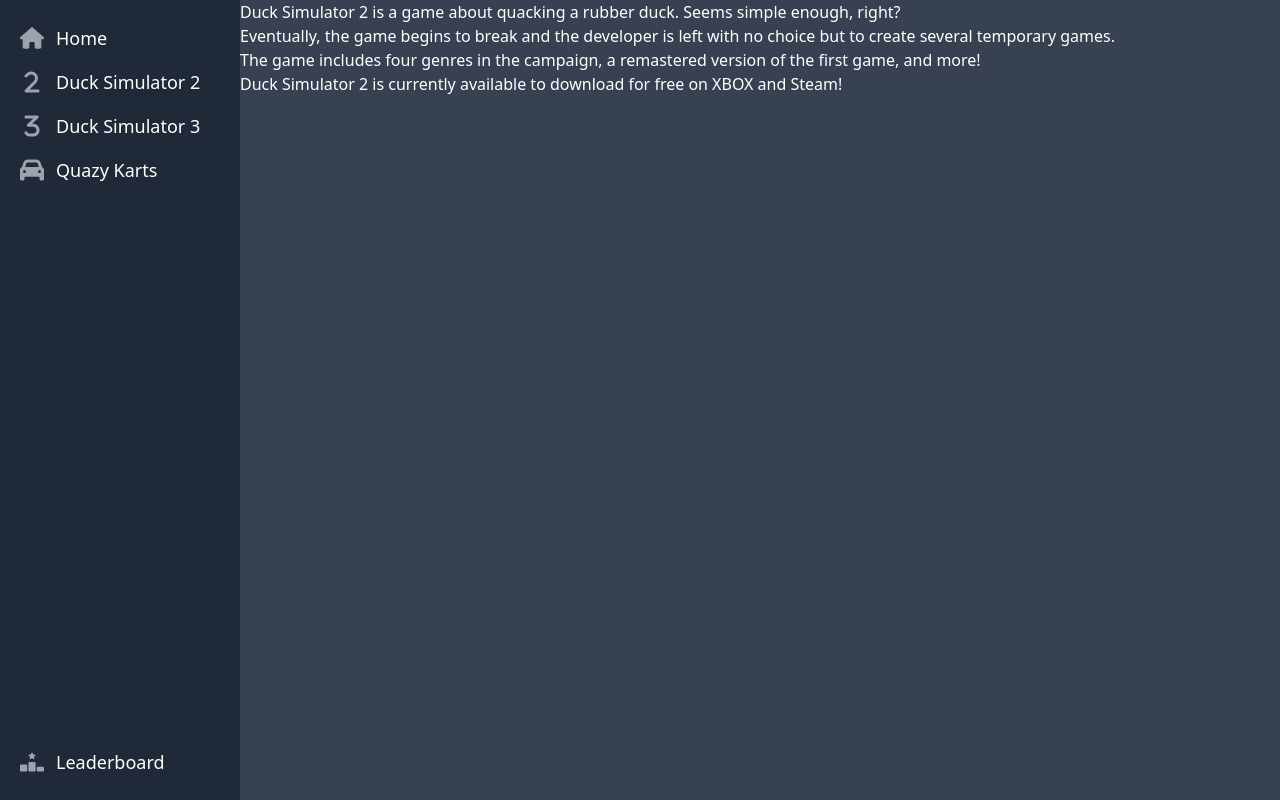
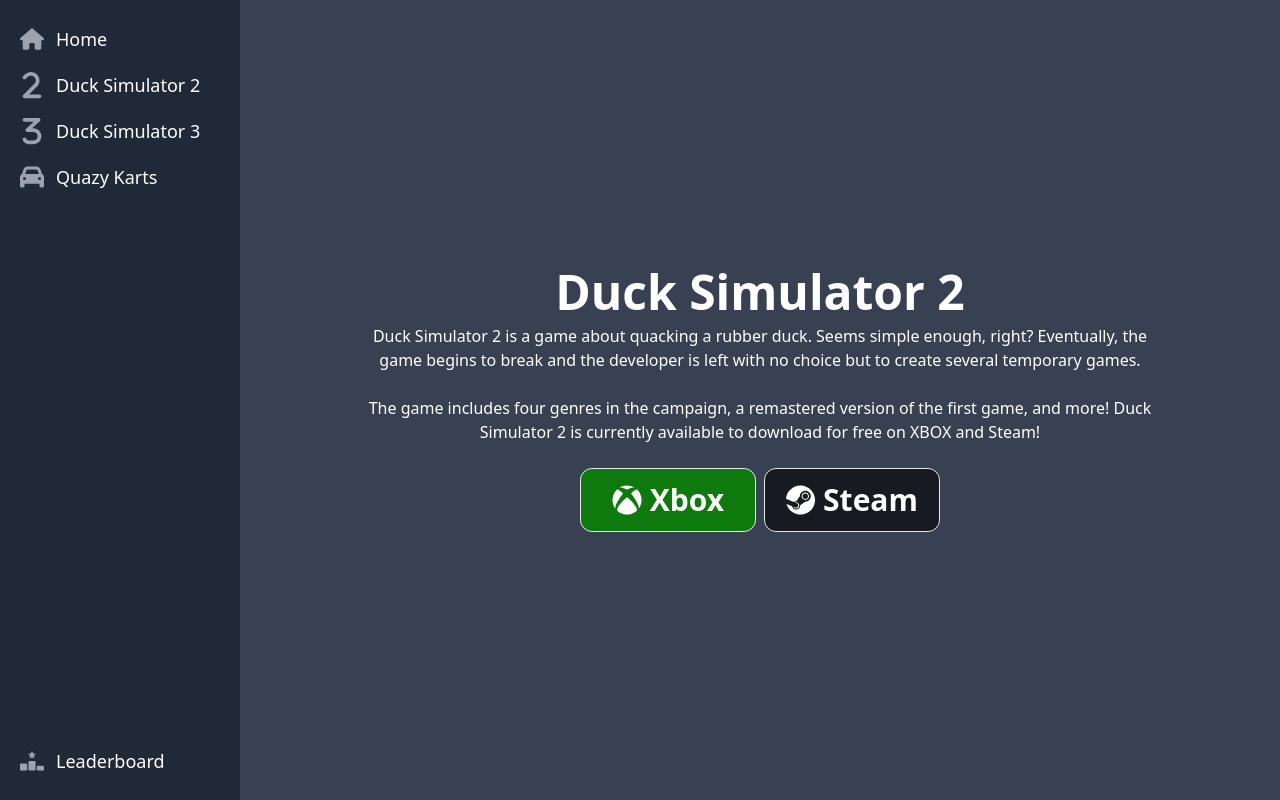
Before and after one commit to ERmilburn02/DuckSimulatorOnline, a Next.js app in the folder apps/web/: page /duck-simulator-2 in a window 1280 px wide. Built offline with nearby package versions, Linux system fonts and the light colour scheme.

Commit message:
Duck Sim 2 page

```diff
--- a/apps/web/app/duck-simulator-2/page.tsx
+++ b/apps/web/app/duck-simulator-2/page.tsx
@@ -1,25 +1,47 @@
+import { FontAwesomeIcon } from "@fortawesome/react-fontawesome";
+import { faXbox, faSteam } from "@fortawesome/free-brands-svg-icons";
+import Link from "next/link";
+
 export default function DuckSimulator2Page() {
   return (
     <>
-      <p>
-        Duck Simulator 2 is a game about quacking a rubber duck. Seems simple
-        enough, right?
-      </p>
-
-      <p>
-        Eventually, the game begins to break and the developer is left with no
-        choice but to create several temporary games.
-      </p>
-
-      <p>
-        The game includes four genres in the campaign, a remastered version of
-        the first game, and more!
-      </p>
-
-      <p>
-        Duck Simulator 2 is currently available to download for free on XBOX and
-        Steam!
-      </p>
+      <div className="grid place-items-center h-full w-full">
+        <div className="lg:mx-16 text-center">
+          <h1 className="font-bold lg:text-5xl text-2xl mb-2">
+            Duck Simulator 2
+          </h1>
+          <p className="lg:mx-16 mx-4 text-sm lg:text-base">
+            Duck Simulator 2 is a game about quacking a rubber duck. Seems
+            simple enough, right? Eventually, the game begins to break and the
+            developer is left with no choice but to create several temporary
+            games.
+          </p>
+          <br />
+          <p className="lg:mx-16 mx-4 text-sm lg:text-base">
+            The game includes four genres in the campaign, a remastered version
+            of the first game, and more! Duck Simulator 2 is currently available
+            to download for free on XBOX and Steam!
+          </p>
+          <br />
+          <div className="flex justify-center items-center">
+            <Link
+              href={`https://xbox.com/en-us/games/store/duck-simulator-2/9pkkrpblfqpk`}
+              target="_blank"
+            >
+              <button className="border rounded-xl w-44 h-16 p-1 mx-1 bg-[#0e7a0d] font-bold flex justify-center items-center text-3xl">
+                <FontAwesomeIcon icon={faXbox} className="mr-2" />
+                <span>Xbox</span>
+              </button>
+            </Link>
+            <Link href={`https://s.team/a/1808800`} target="_blank">
+              <button className="border rounded-xl w-44 h-16 p-1 mx-1 bg-[#171a21] font-bold flex justify-center items-center text-3xl">
+                <FontAwesomeIcon icon={faSteam} className="mr-2" />
+                <span>Steam</span>
+              </button>
+            </Link>
+          </div>
+        </div>
+      </div>
     </>
   );
 }
--- a/apps/web/app/layout.tsx
+++ b/apps/web/app/layout.tsx
@@ -1,6 +1,12 @@
 import { type Metadata } from "next";
 import "./globals.css";
 import NavBar from "../components/Navigation/NavBar";
+
+// Font Awesome
+
+import { config } from "@fortawesome/fontawesome-svg-core";
+config.autoAddCss = false;
+import "@fortawesome/fontawesome-svg-core/styles.css";
 
 export const metadata: Metadata = {
   title: "Duck Simulator",
```
